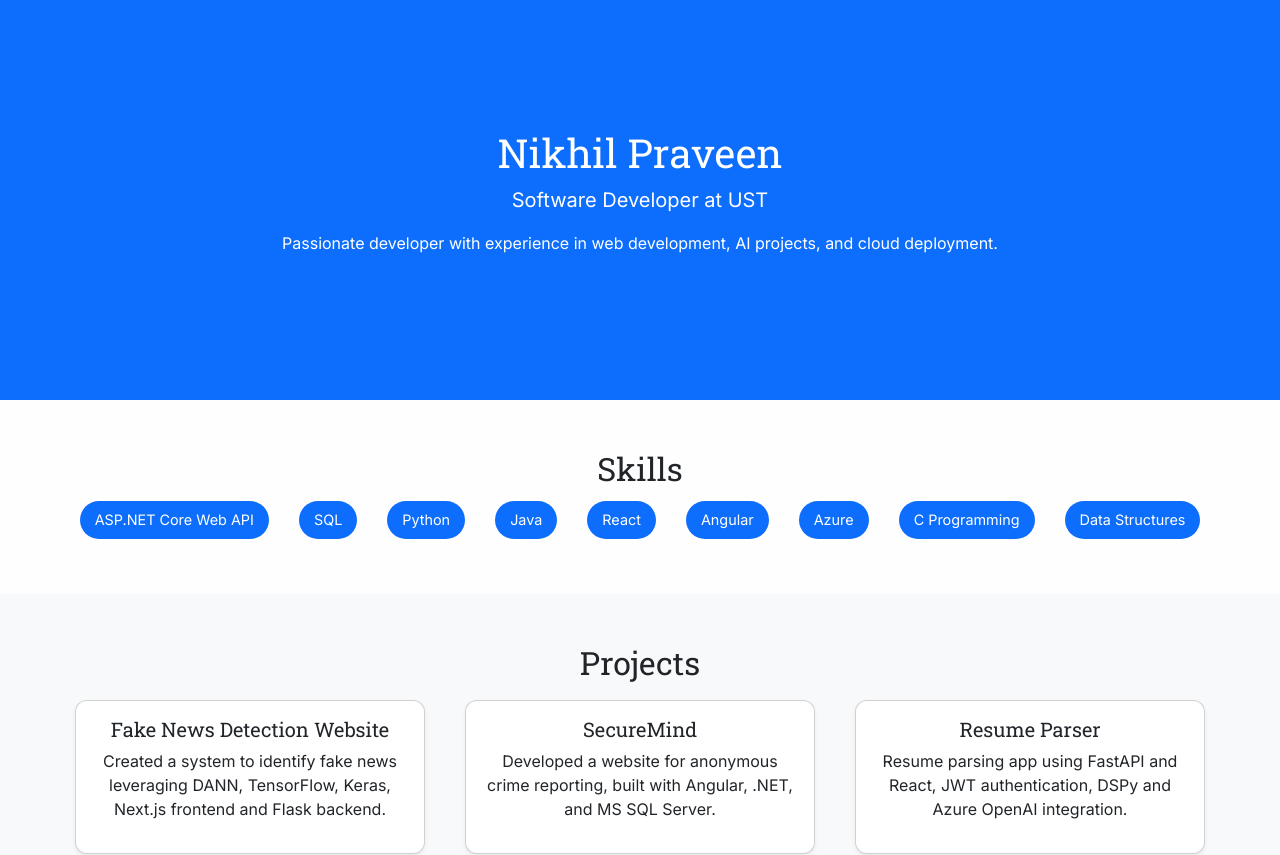
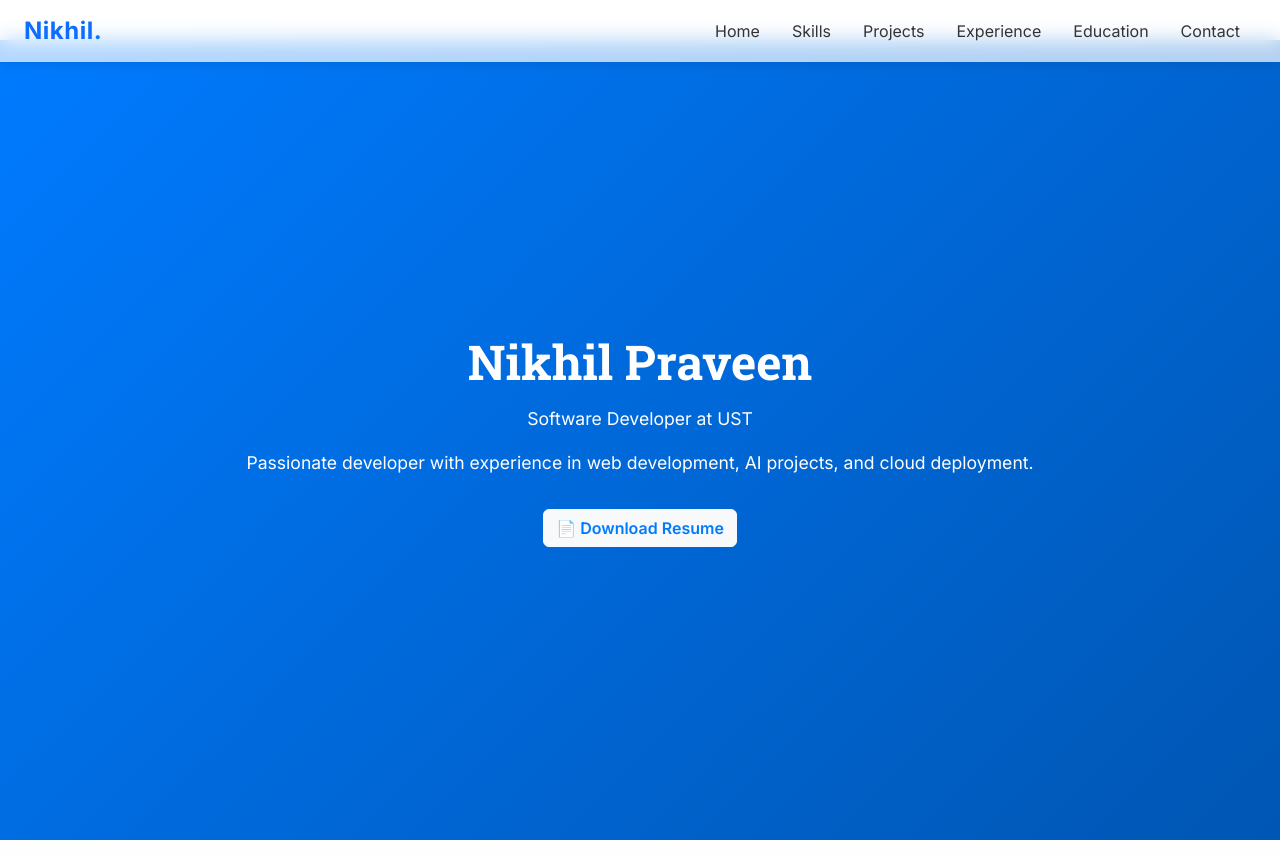
Before and after one commit to nickpro79/portfolio, a React (Vite) app: page / in a window 1280 px wide. Shown: the top 855 px of the page. Built offline with nearby package versions, Linux system fonts and the light colour scheme.

Commit message:
created Navbar and added download resume section

```diff
--- a/src/App.jsx
+++ b/src/App.jsx
@@ -1,15 +1,17 @@
 import React from "react";
-import data from "./data.json";
+import Navbar from "./components/Navbar";
 import Hero from "./components/Hero";
 import Skills from "./components/Skills";
 import Projects from "./components/Projects";
 import Experience from "./components/Experience";
 import Education from "./components/Education";
 import Contact from "./components/Contact";
+import data from "./data.json";
 
 export default function App() {
   return (
     <>
+      <Navbar />
       <Hero name={data.name} title={data.title} about={data.about} />
       <Skills skills={data.skills} />
       <Projects projects={data.projects} />
--- a/src/components/Contact.jsx
+++ b/src/components/Contact.jsx
@@ -2,7 +2,7 @@ import React from "react";
 
 export default function Contact({ contact }) {
   return (
-    <section>
+    <section id="contact">
       <h2>Contact</h2>
       <div className="d-flex flex-column align-items-center text-center">
         <p>
--- a/src/components/Education.jsx
+++ b/src/components/Education.jsx
@@ -2,7 +2,7 @@ import React from "react";
 
 export default function Education({ education }) {
   return (
-    <section style={{ backgroundColor: "#f8f9fa" }}>
+    <section id="education" style={{ backgroundColor: "#f8f9fa" }}>
       <h2>Education</h2>
       <div className="flex-center">
         {education.map((edu, idx) => (
--- a/src/components/Experience.jsx
+++ b/src/components/Experience.jsx
@@ -2,7 +2,7 @@ import React from "react";
 
 export default function Experience({ experience }) {
   return (
-    <section>
+    <section id="experience">
       <h2>Experience</h2>
       <div className="flex-center">
         {experience.map((exp, idx) => (
--- a/src/components/Hero.jsx
+++ b/src/components/Hero.jsx
@@ -2,10 +2,20 @@ import React from "react";
 
 export default function Hero({ name, title, about }) {
   return (
-    <section className="hero">
-      <h1>{name}</h1>
-      <p className="lead">{title}</p>
-      <p>{about}</p>
+    <section id="hero" className="hero-section text-center text-white py-5">
+      <div className="container py-5">
+        <h1 className="fw-bold display-5">{name}</h1>
+        <p className="lead mb-3">{title}</p>
+        <p className="w-75 mx-auto">{about}</p>
+
+        <a
+          href="/Nikhil_Praveen_Resume.pdf"
+          download
+          className="btn btn-light mt-3"
+        >
+          📄 Download Resume
+        </a>
+      </div>
     </section>
   );
 }
--- /dev/null
+++ b/src/components/Navbar.jsx
@@ -0,0 +1,54 @@
+import React, { useState } from "react";
+
+export default function Navbar() {
+  const [active, setActive] = useState("home");
+
+  const handleClick = (section) => setActive(section);
+
+  return (
+    <nav className="navbar navbar-expand-lg navbar-custom fixed-top">
+      <div className="container-fluid justify-content-between px-4">
+        <a className="navbar-brand fw-bold text-primary fs-4" href="#hero">
+          Nikhil<span style={{ color: "#007bff" }}>.</span>
+        </a>
+
+        <button
+          className="navbar-toggler"
+          type="button"
+          data-bs-toggle="collapse"
+          data-bs-target="#navbarNav"
+        >
+          <span className="navbar-toggler-icon"></span>
+        </button>
+
+        <div
+          className="collapse navbar-collapse justify-content-end"
+          id="navbarNav"
+        >
+          <ul className="navbar-nav align-items-center">
+            {[
+              { id: "hero", label: "Home" },
+              { id: "skills", label: "Skills" },
+              { id: "projects", label: "Projects" },
+              { id: "experience", label: "Experience" },
+              { id: "education", label: "Education" },
+              { id: "contact", label: "Contact" },
+            ].map((item) => (
+              <li className="nav-item" key={item.id}>
+                <a
+                  href={`#${item.id}`}
+                  onClick={() => handleClick(item.id)}
+                  className={`nav-link px-3 ${
+                    active === item.id ? "active-link" : ""
+                  }`}
+                >
+                  {item.label}
+                </a>
+              </li>
+            ))}
+          </ul>
+        </div>
+      </div>
+    </nav>
+  );
+}
--- a/src/components/Projects.jsx
+++ b/src/components/Projects.jsx
@@ -2,7 +2,7 @@ import React from "react";
 
 export default function Projects({ projects }) {
   return (
-    <section style={{ backgroundColor: "#f8f9fa" }}>
+    <section style={{ backgroundColor: "#f8f9fa" }} id="projects">
       <h2>Projects</h2>
       <div className="flex-center">
         {projects.map((p, idx) => (
--- a/src/components/Skills.jsx
+++ b/src/components/Skills.jsx
@@ -2,7 +2,7 @@ import React from "react";
 
 export default function Skills({ skills }) {
   return (
-    <section>
+    <section id="skills">
       <h2>Skills</h2>
       <div className="flex-center">
         {skills.map((skill, idx) => (
--- a/src/index.css
+++ b/src/index.css
@@ -7,6 +7,8 @@ body {
   height: 100%;
   font-family: "Inter", sans-serif;
   background-color: #fefefe;
+  scroll-behavior: smooth;
+  padding-top: 20px; /* Height of navbar */
 }
 
 /* Headers */
@@ -79,3 +81,102 @@ section {
 .btn-custom {
   margin: 5px;
 }
+
+.navbar-custom {
+  background: rgba(255, 255, 255, 0.7);
+  backdrop-filter: blur(10px);
+  box-shadow: 0 2px 10px rgba(0, 0, 0, 0.1);
+  transition: background 0.3s ease;
+}
+
+.navbar-brand {
+  color: #0d6efd !important;
+  font-weight: 700;
+  letter-spacing: 0.5px;
+}
+
+.navbar-custom .nav-link {
+  color: #333;
+  font-weight: 500;
+  transition: color 0.3s, transform 0.2s;
+}
+
+.navbar-custom .nav-link:hover {
+  color: #0d6efd;
+  transform: scale(1.05);
+}
+
+.active-link {
+  color: #0d6efd !important;
+  border-bottom: 2px solid #0d6efd;
+}
+
+.navbar-toggler {
+  border: none;
+}
+
+.navbar-toggler:focus {
+  box-shadow: none;
+}
+body.dark-mode {
+  background-color: #121212;
+  color: #f1f1f1;
+}
+
+body.dark-mode .navbar-custom {
+  background: rgba(25, 25, 25, 0.85);
+  box-shadow: 0 2px 10px rgba(255, 255, 255, 0.05);
+}
+
+body.dark-mode .nav-link {
+  color: #ddd;
+}
+
+body.dark-mode .nav-link:hover {
+  color: #0d6efd;
+}
+
+body.dark-mode .card {
+  background-color: #1e1e1e;
+  color: #f1f1f1;
+  border-color: #333;
+}
+
+body.dark-mode .active-link {
+  border-bottom: 2px solid #0d6efd;
+}
+
+body.dark-mode a {
+  color: #0d6efd;
+}
+.hero-section {
+  background: linear-gradient(135deg, #007bff 0%, #0056b3 100%);
+  color: white;
+  min-height: 100vh;
+  display: flex;
+  align-items: center;
+  justify-content: center;
+  flex-direction: column;
+  text-align: center;
+}
+
+.hero-section h1 {
+  font-weight: 700;
+  margin-bottom: 15px;
+}
+
+.hero-section p {
+  font-size: 1.1rem;
+  line-height: 1.6;
+}
+
+.hero-section .btn-light {
+  color: #007bff;
+  font-weight: 600;
+  transition: transform 0.2s ease, background 0.3s ease;
+}
+
+.hero-section .btn-light:hover {
+  background-color: #f8f9fa;
+  transform: scale(1.05);
+}
```
Also changed, not shown: 1 other file (tests, documents, lock files or other folders).
